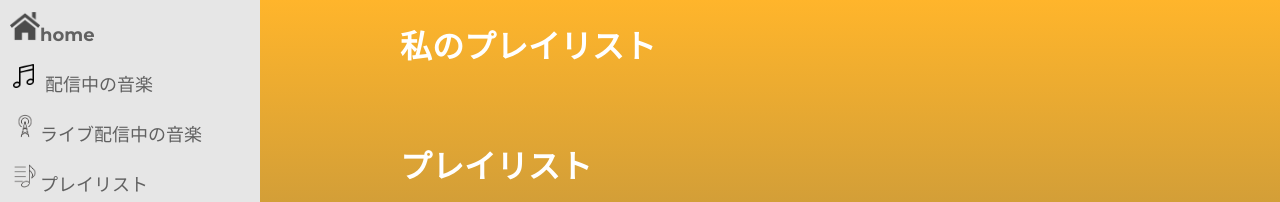
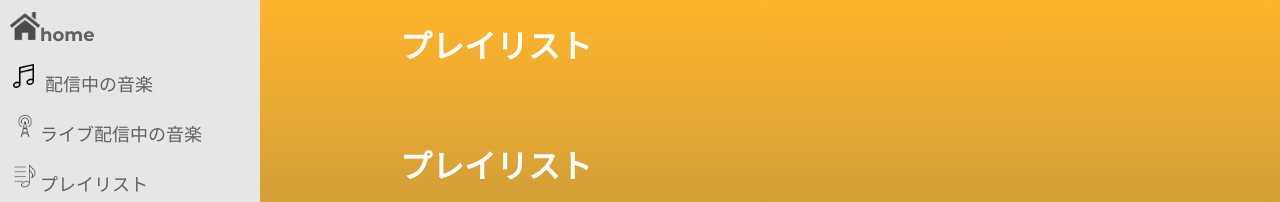
Before and after one commit to marukun712/marukun-music, a website: page playlist.html in a window 1280 px wide. Shown: the top 202 px of the page. Drawn offline with Linux system fonts and the light colour scheme.

Commit message:
playlist-1

```diff
--- a/playlist.html
+++ b/playlist.html
@@ -8,7 +8,7 @@
     <title>marukun-music:プレイリスト</title>
 </head>
 <body>
-    <h1 style="position: absolute; left: 50vh; color: white;" >私のプレイリスト</h1>
+    <h1 style="position: absolute; left: 50vh; color: white;" >プレイリスト</h1>
     <div class="sidebar">
         <a href="index.html"><img src="img/icon_000300_256.png" width="30" height="30">home</a><br>
         <a href="stream.html"><img src="img/ei-music.png" width="30" height="30"> 配信中の音楽</a><br>
```
